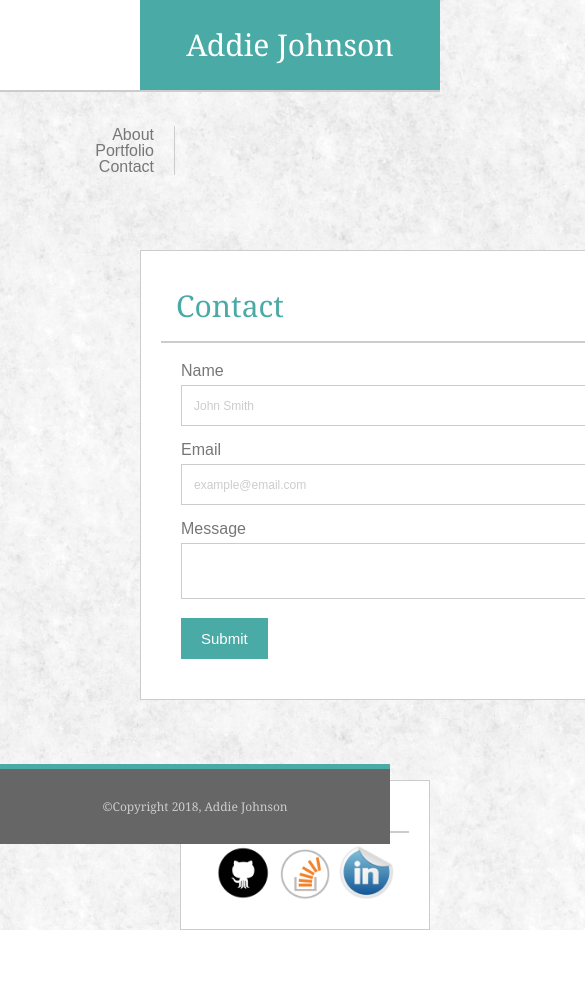
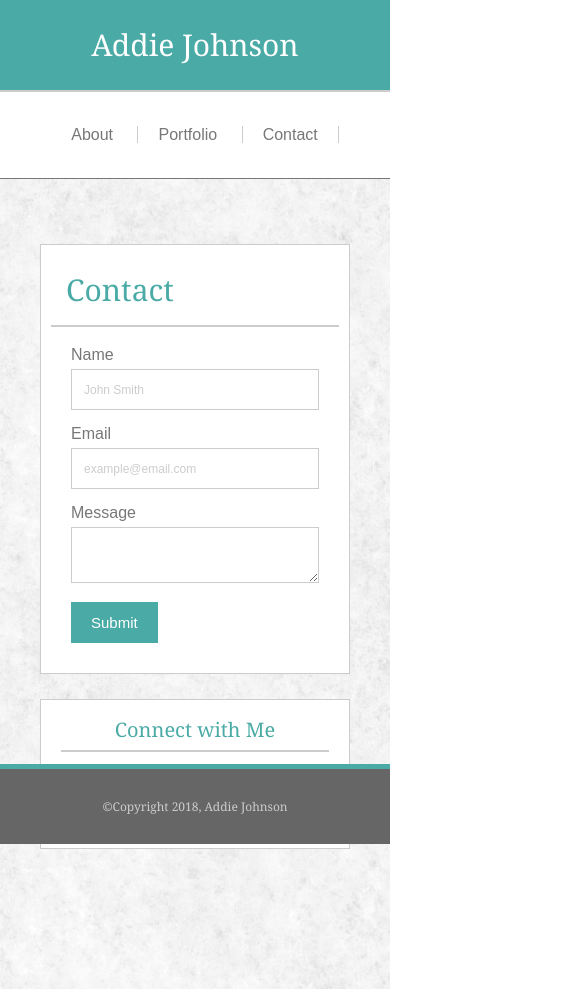
Before and after one commit to Addie27/Responsive-Portfolio, a plain HTML site: page contact.html in a window 390 px wide. Shown: the top 989 px of the page, 585 px wide, since content can reach past the window. Before the commit the page ends 930 px from the top, so only its background shows below. Drawn offline with Linux system fonts and the light colour scheme.

Commit message:
final changes to contact.css

```diff
--- a/assets/css/contact.css
+++ b/assets/css/contact.css
@@ -177,3 +177,93 @@ a {
     font-size: 12px;
     border-top: 5px solid #4aaaa5;
 }
+
+@media screen and (max-width: 980px) {
+    nav {
+        position: absolute;
+        right: -180px;
+
+    }
+    section {
+        margin: 20px;
+        padding: 20px;
+    }
+
+    .wrapper1 {
+        max-width: 60%;
+        margin-top: 10px;
+        align-content: center;
+    }
+
+    .profilepic {
+        width: 50%;
+        float: none;
+        margin: 0 auto;
+        float: left;
+    }
+}
+
+@media screen and (max-width: 768px) {
+    nav {
+        position: absolute;
+        right: -200px;
+
+    }
+
+    section {
+        margin-bottom: 100px;
+    }
+
+    .myname {
+        margin-left: 25px;
+    }
+    .wrapper1 {
+        max-width: 100%;
+        margin: 25px 0px 25px 0px;
+        align-content: center;
+        padding: 10px;
+    }
+
+    .profilepic {
+        width: 50%;
+        float: none;
+        margin: 0 auto;
+        float: left;
+    }
+
+    .wrapper2 {
+        width: 100%;
+        margin: 0 auto;
+    }
+
+}
+
+@media screen and (max-width: 640px) {
+    .myname {
+        width: 100%;
+        margin: 0 auto;
+        float: left;
+    }
+
+    nav {
+        position: static;
+        margin: 0 auto;
+        width: 100%;
+        background-color: #ffffff;
+        text-align: center;
+        border-bottom: 1px solid #777777;
+
+    }
+
+    .wrapper1 {
+        width: 100%;
+        margin-right: 20px
+    }
+
+    .wrapper2 {
+        width: 100%;
+        margin-bottom: 20px;
+        margin-right: 20px;
+    }
+
+}
```
